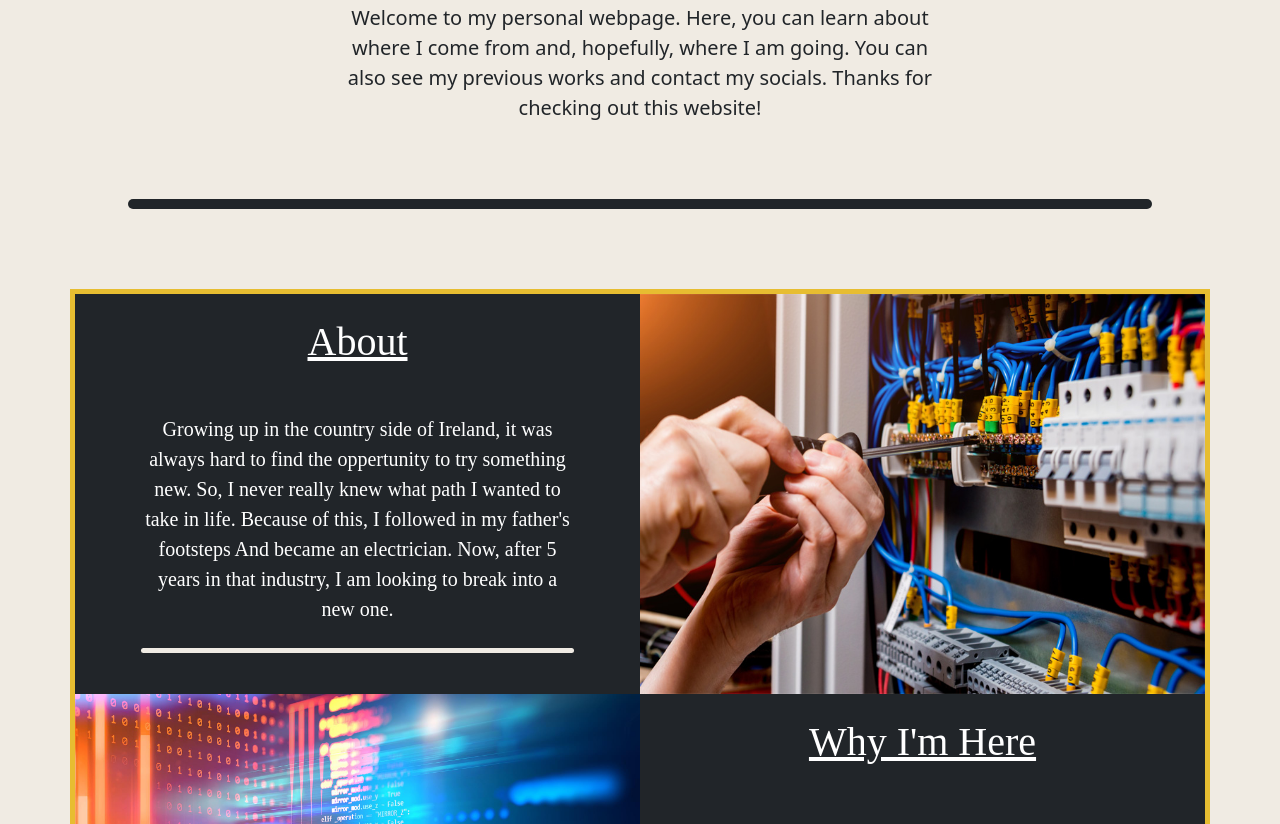
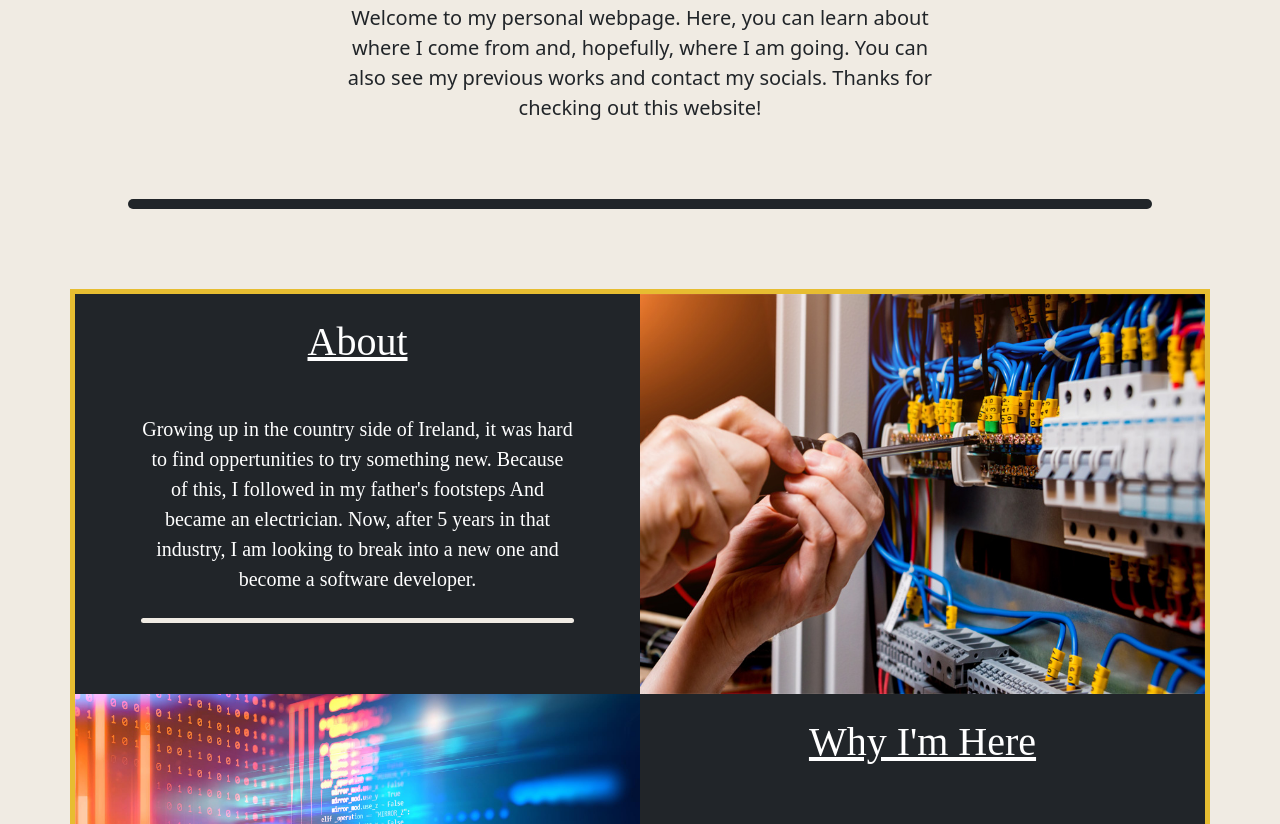
Before and after one commit to Dexedus/Personal-Website, a plain HTML site: page index.html in a window 1280 px wide. Shown: the part 421-1245 px from the top of the page. Drawn offline with nearby package versions, Linux system fonts and the light colour scheme; a web font is replaced by a local one.

Commit message:
Update index.html
Changed the text in the about section

```diff
--- a/index.html
+++ b/index.html
@@ -54,7 +54,7 @@
             <div class="col-sm-12 col-md-6">
 
               <h1 class=" text-center mt-4 mb-5 text-decoration-underline">About</h3>
-              <p id="aboutpara" class="Info text-center">Growing up in the country side of Ireland, it was always hard to find the oppertunity to try something new. So, I never really knew what path I wanted to take in life. Because of this, I followed in my father's footsteps And became an electrician. Now, after 5 years in that industry, I am looking to break into a new one.</p>
+              <p id="aboutpara" class="Info text-center">Growing up in the country side of Ireland, it was hard to find oppertunities to try something new. Because of this, I followed in my father's footsteps And became an electrician. Now, after 5 years in that industry, I am looking to break into a new one and become a software developer.</p>
               <div class="Divider-White mt-4"></div>
 
             </div>
```
